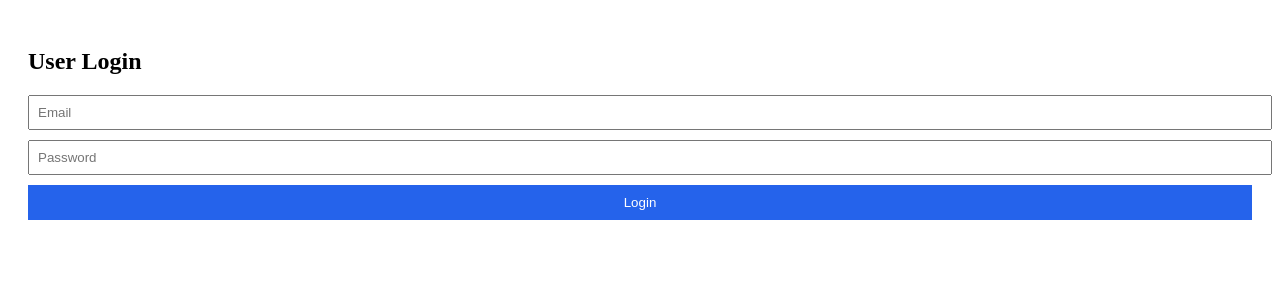
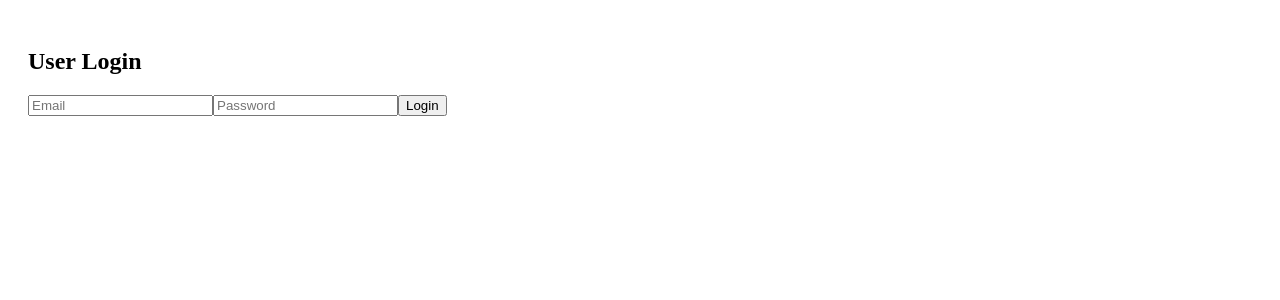
Before and after one commit to haneefshai786-boop/myshopuser, a React (Vite) app: page /login in a window 1280 px wide. Shown: the top 300 px of the page. Built offline with nearby package versions, Linux system fonts and the light colour scheme.

Commit message:
Update UserLogin.jsx

```diff
--- a/src/pages/UserLogin.jsx
+++ b/src/pages/UserLogin.jsx
@@ -1,54 +1,29 @@
 import { useState } from 'react';
+import api from '../api';
 import { useNavigate } from 'react-router-dom';
-import api from '../api.js';
-
 
 export default function UserLogin() {
   const [email, setEmail] = useState('');
   const [password, setPassword] = useState('');
   const navigate = useNavigate();
 
-
-const login = async () => {
+  const handleLogin = async () => {
     try {
       const res = await api.post('/auth/login', { email, password });
       localStorage.setItem('userToken', res.data.token);
-alert('Login successful');
+      alert('Login successful!');
       navigate('/');
     } catch (err) {
-alert('Login failed');
-console.error(err);
+      alert(err.response?.data?.message || 'Login failed');
     }
   };
 
-
   return (
-<div style={{ padding:20 }}>
+    <div style={{ padding: 20 }}>
       <h2>User Login</h2>
-<div style={{ marginBottom:10 }}>
-<input
-type="email"
-placeholder="Email"
-value={email}
-onChange={e => setEmail(e.target.value)}
-style={{ padding:8, width:'100%' }}
-/>
-</div>
-<div style={{ marginBottom:10 }}>
-<input
-type="password"
-placeholder="Password"
-value={password}
-onChange={e => setPassword(e.target.value)}
-style={{ padding:8, width:'100%' }}
-/>
-</div>
-<button
-onClick={login}
-style={{ padding:10, background:'#2563EB', color:'#fff', border:'none', width:'100%' }}
->
-Login
-</button>
+      <input placeholder="Email" value={email} onChange={e => setEmail(e.target.value)} />
+      <input type="password" placeholder="Password" value={password} onChange={e => setPassword(e.target.value)} />
+      <button onClick={handleLogin}>Login</button>
     </div>
   );
 }
```
Lines whose indentation alone changed are shown as unchanged.
